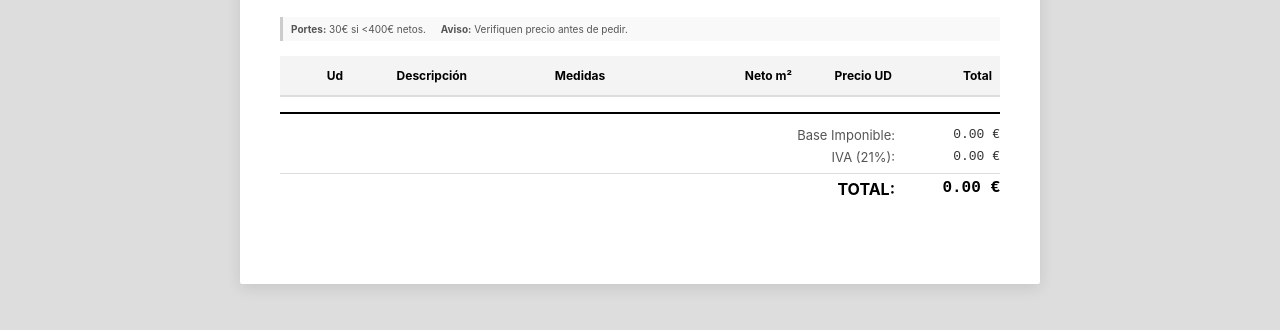
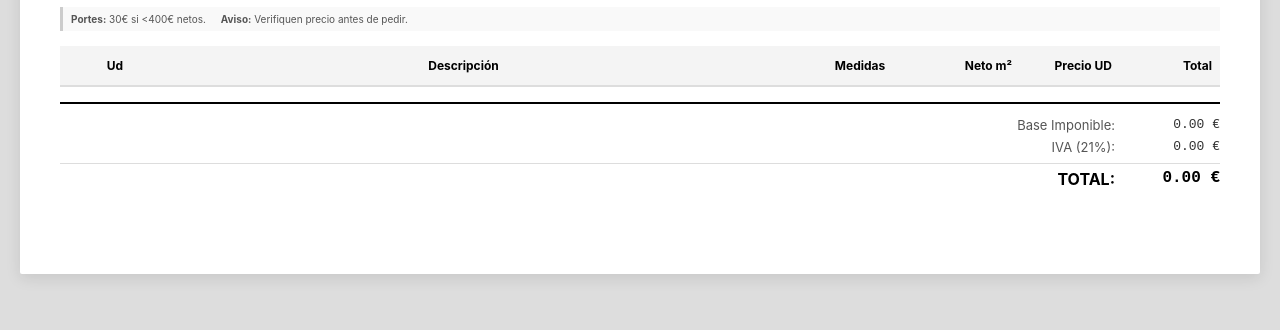
Before and after one commit to MarcosdeBrea/APPPRECIOS, a plain HTML site: page index.html in a window 1280 px wide. Shown: the part 470-800 px from the top of the page. Drawn offline with Linux system fonts and the light colour scheme.

Commit message:
Refactor layout and class usage in index.html

```diff
--- a/index.html
+++ b/index.html
@@ -249,14 +249,17 @@
     .drag-icon { font-size: 18px; padding: 10px 0; touch-action: none; display: block; text-align: center;}
 
     @media (min-width: 768px) {
-      body { padding: 30px; background: #ddd; }
-      .paper-container { max-width: 800px; margin: 0 auto; padding: 40px; }
+      body { padding: 20px; background: #ddd; }
+      /* MODIFICACIÓN AQUÍ: Se eliminó el max-width: 800px para que ocupe todo el ancho */
+      .paper-container { width: 100%; max-width: 100%; margin: 0 auto; padding: 40px; }
       .desktop-only { display: table-cell; }
       .mobile-only { display: none; }
       .smart-table th, .smart-table td { padding: 12px 8px; }
       .col-handle { width: 30px; }
       .col-cant { width: 50px; }
       .col-price, .col-total { width: 100px; }
+      .col-dims { width: 140px; }
+      .col-neto { width: 90px; }
     }
 
     @media print {
@@ -349,8 +352,8 @@
           <th class="col-cant">Ud</th>
           <th class="col-desc">Descripción</th>
 
-          <th class="desktop-only">Medidas</th>
-          <th class="desktop-only" style="text-align:right">Neto m²</th>
+          <th class="desktop-only col-dims">Medidas</th>
+          <th class="desktop-only col-neto" style="text-align:right">Neto m²</th>
 
           <th class="col-price">Precio UD</th>
           <th class="col-total">Total</th>
@@ -463,8 +466,8 @@
             <span class="cell-main">${item.desc}</span>
             <span class="cell-sub mobile-only">${item.dims}</span>
           </td>
-          <td class="desktop-only">${item.dims}</td>
-          <td class="desktop-only" style="text-align:right">${netM2.toFixed(2)} €</td>
+          <td class="desktop-only col-dims">${item.dims}</td>
+          <td class="desktop-only col-neto" style="text-align:right">${netM2.toFixed(2)} €</td>
           <td class="col-price">
             <span class="cell-main">${netUnit.toFixed(2)} €</span>
             <span class="price-sub mobile-only">${netM2.toFixed(2)} €/m²</span>
```
